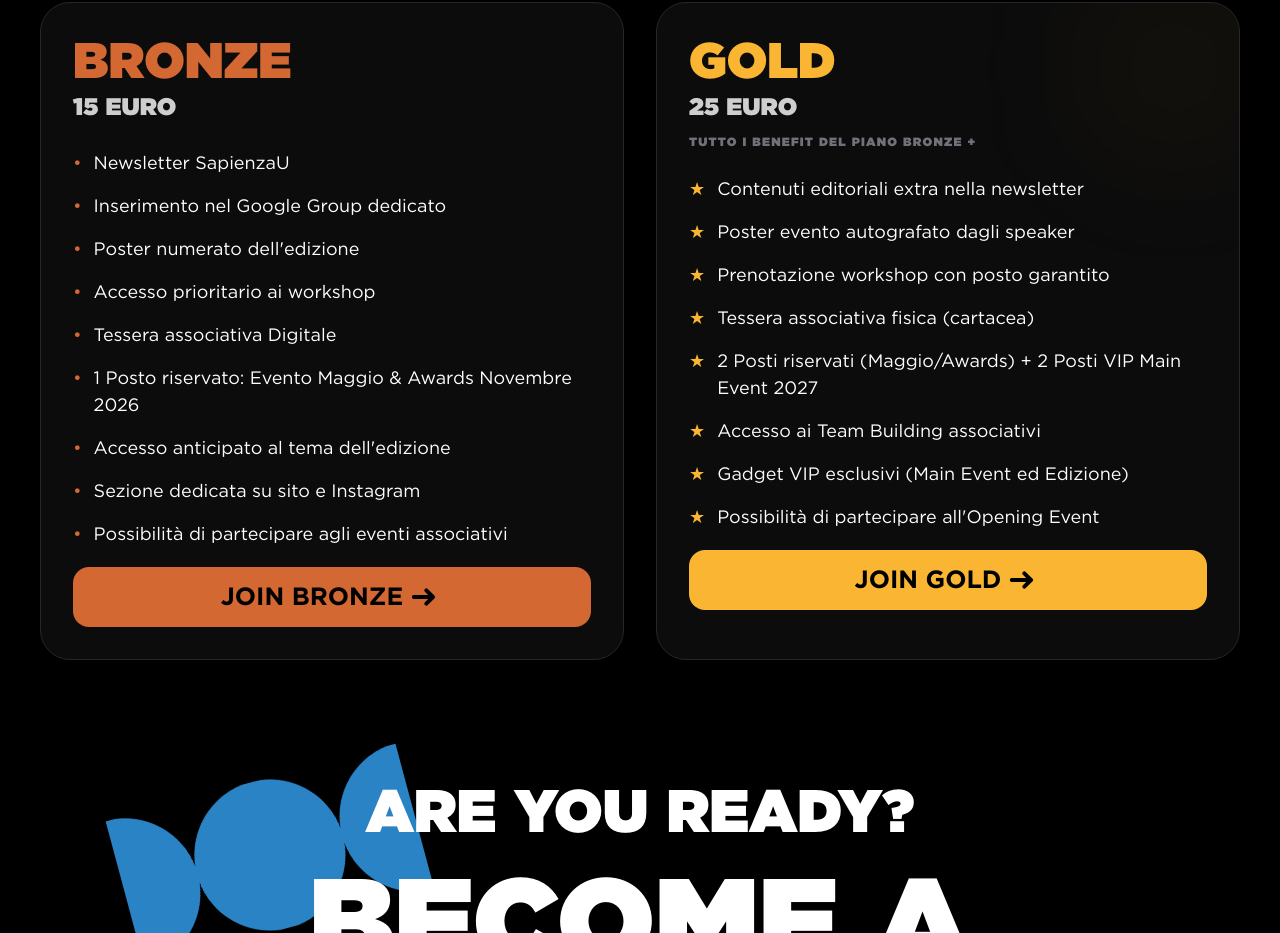
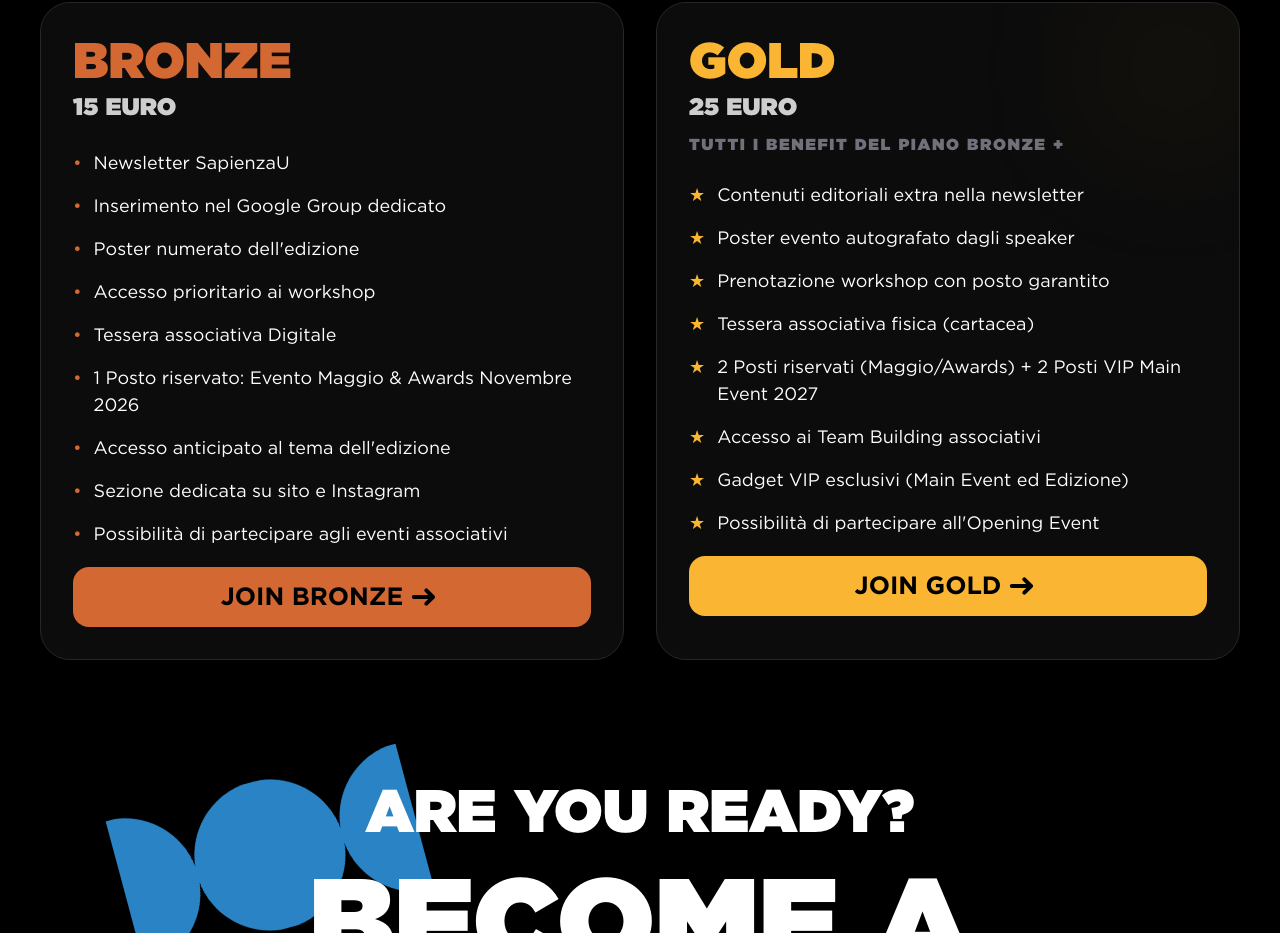
Before and after one commit to simoneteglia/sapienzau, a React (Vite) app: page /club in a window 1280 px wide. Shown: the part 2680-3613 px from the top of the page. Built offline with nearby package versions, Linux system fonts and the light colour scheme.

Commit message:
bigger text benefits

```diff
--- a/src/modules/pages/Club.jsx
+++ b/src/modules/pages/Club.jsx
@@ -257,8 +257,8 @@
               <p className="text-[24px] font-gotham-ultra text-white uppercase opacity-80">
                 25 EURO
               </p>
-              <p className="font-gotham-ultra text-zinc-500 mt-2 uppercase text-[12px] tracking-widest">
-                Tutto i benefit del piano Bronze +
+              <p className="font-gotham-ultra text-zinc-500 mt-2 uppercase text-[16px] tracking-widest">
+                Tutti i benefit del piano Bronze +
               </p>
             </div>
 
```
